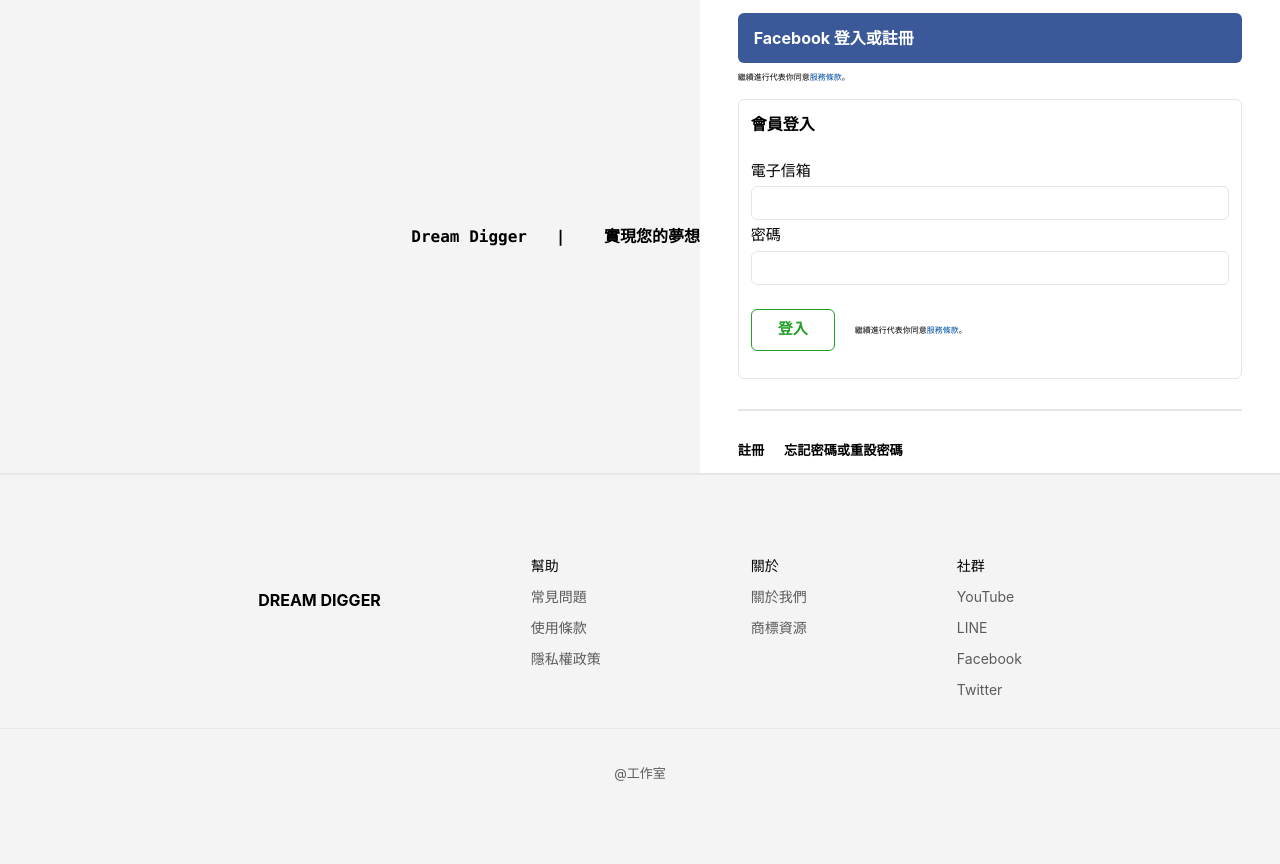
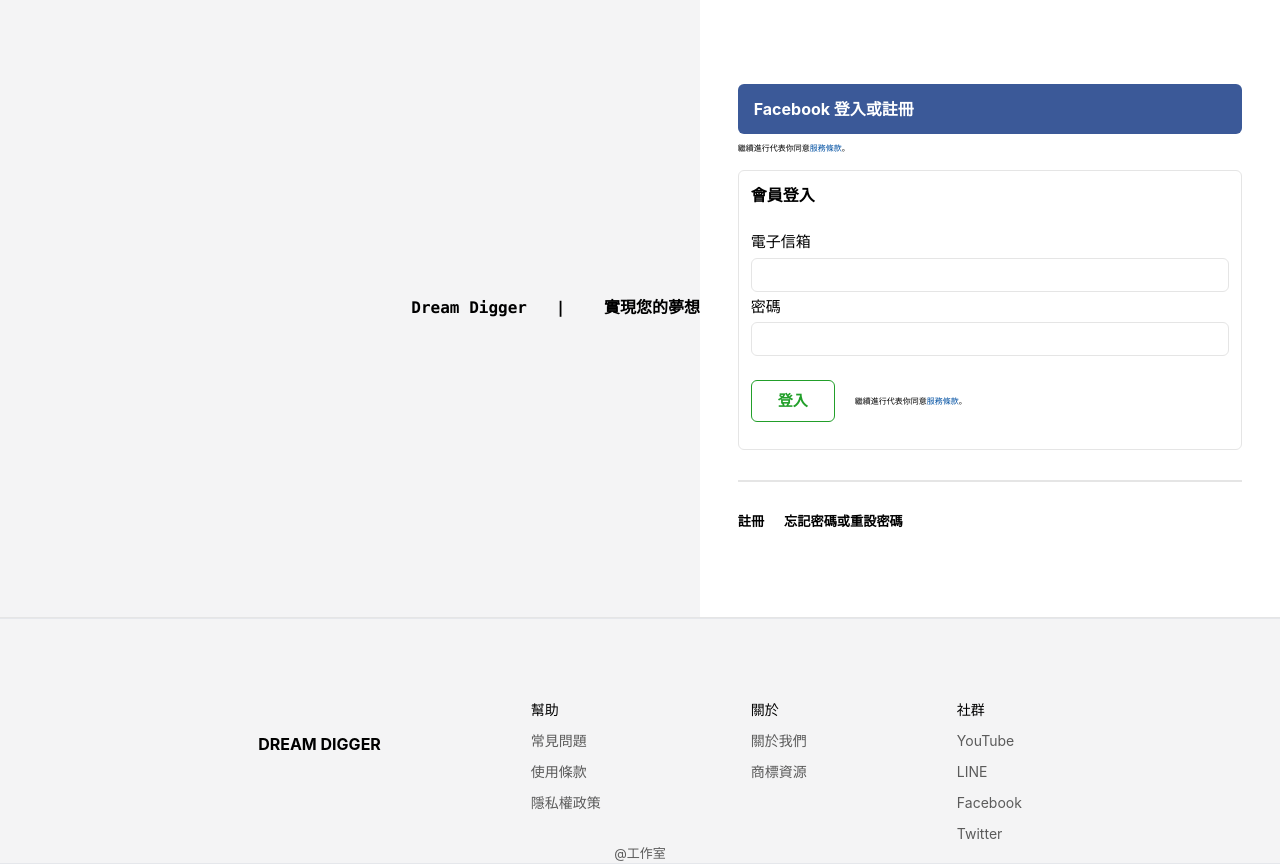
Before and after one commit to hryjosn/dream-digger, a Next.js app: page /login in a window 1280 px wide. Built offline with nearby package versions, Linux system fonts and the light colour scheme.

Commit message:
Modified About component

```diff
--- a/src/components/About/About.tsx
+++ b/src/components/About/About.tsx
@@ -3,8 +3,8 @@
 const About = () => {
   return (
     <div>
-        <footer className='flex justify-center border-y-[0.5px] h-[255px]'>
-            <div className='flex mt-[80px] space-x-[150px]'>
+        <footer className='flex flex-col align-center justify-center border-y-[0.5px]'>
+            <div className='flex align-center justify-center mt-[80px] space-x-[150px]'>
               <div className='flex items-center h-[90px]'>
                 <p className='font-bold'>DREAM DIGGER</p>
               </div>
@@ -54,10 +54,10 @@
                 </a>
               </div>
             </div>
+            <div className='flex justify-center'>
+              <p className='text-[13px] text-[#5B5B5B]'>@工作室</p>
+            </div>
         </footer>
-        <div className='flex justify-center h-[135px]'>
-            <p className='mt-[35px] text-[13px] text-[#5B5B5B]'>@工作室</p>
-        </div>
     </div>
 
   )
--- a/src/components/Header/Header.tsx
+++ b/src/components/Header/Header.tsx
@@ -2,18 +2,18 @@
 import { useRouter } from 'next/router'
 
 const Header = (props: JSX.IntrinsicAttributes & React.ClassAttributes<HTMLInputElement> & React.InputHTMLAttributes<HTMLInputElement>) => {
-
-  const [isLogin, setIsLogin] = useState(false)
+  const router = useRouter();
+  const [isLogin, setIsLogin] = useState(false);
 
   useEffect(() => {
     if(localStorage.getItem('token')){
-      setIsLogin(true)
+      setIsLogin(true);
     }
   },[])
   return (
     <header className='flex justify-center'>
       <div className='flex items-center h-[70px] w-[500px] space-x-6'>
-        <a href='./' className='flex items-center text-[14px] font-bold w-[113px] h-[28px] border-r-[1px]'>
+        <a onClick={() => router.push('/')} className='flex items-center text-[14px] font-bold w-[113px] h-[28px] border-r-[1px] cursor-pointer'>
           Dream Digger
         </a>
         <div className='flex space-x-6'>
--- a/src/containers/Login/Login.tsx
+++ b/src/containers/Login/Login.tsx
@@ -23,7 +23,7 @@
   return (
     <div className='flex flex-col h-[108vh] overflow-y-auto bg-[#f4f4f5]'>
       <div className='flex basis-4/5 border-solid border-b border-[#e5e5e5]'>
-        <div className='flex justify-center self-center basis-1/2 h-1/5'>
+        <div className='flex justify-center self-center basis-1/2'>
           <div className='flex w-[700px] self-center justify-end whitespace-pre font-bold font-mono'>
             <p>
               Dream Digger   |    實現您的夢想
--- a/src/containers/SignUp/SignUp.tsx
+++ b/src/containers/SignUp/SignUp.tsx
@@ -10,14 +10,14 @@
     const email = (useAppSelector(state => state.SignUpData.params.email));
     const password = (useAppSelector(state => state.SignUpData.params.password));
     const checkPassword = (useAppSelector(state => state.SignUpData.verifyPassword))
-    const errorMessage = (useAppSelector(state => state.SignUpData.setErrorMsg))
+    const errorMessage = (useAppSelector(state => state.loginPageState.errorMsg))
     const dispatch = useAppDispatch();
     const [ trigger ] = useSignUpApiMutation()
 
     const signUpHandler = () =>{
         trigger({name, email, password}).then(() => {
             if(localStorage.getItem('token')) {
-                router.push('./')
+                router.push('/')
             }
         });
     }
```
